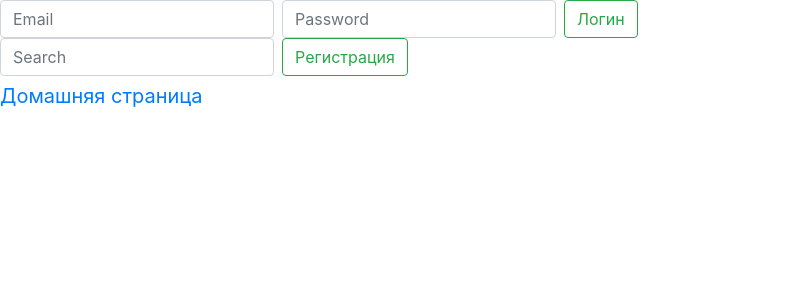
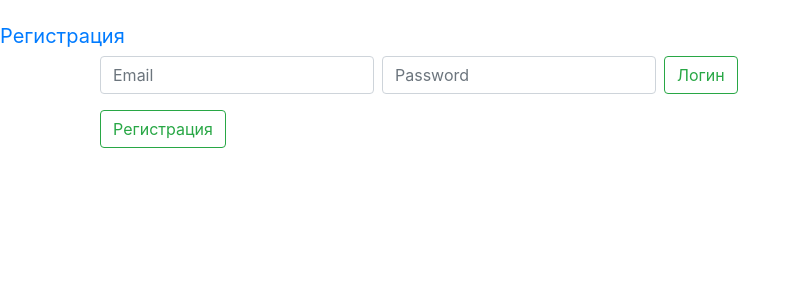
Before and after one commit to StepanAnisenko/WorkWebSite, a Flask app: page / in a window 1280 px wide. Shown: the top 300 px of the page, without its empty margins (0-801 px from the left). Run offline with Flask 2, Linux system fonts and the light colour scheme; some libraries are stand-ins or nearby versions.

Commit message:
Edited main page and registration form

```diff
--- a/app/templates/index.html
+++ b/app/templates/index.html
@@ -6,15 +6,25 @@
     <link rel="stylesheet" href="/static/css/bootstrap.css">
 </head>
 <body>
+    <p></p>
+    <a class="navbar-brand" href="/registration/">Регистрация</a>
+    <div class="container">
+
+        <div class="col">
             <form class="form-inline my-2 my-lg-0" action="/login/">
                 <input class="form-control mr-sm-2" type="text" placeholder="Email" name="email">
                 <input class="form-control mr-sm-2" type="password" placeholder="Password" name="password">
                 <button class="btn btn-outline-success my-2 my-sm-0" type="submit">Логин</button>
             </form>
+        </div>
+        <p></p>
+        <div class="col">
             <form class="form-inline my-2 my-lg-0" action="/registration/">
-      <input class="form-control mr-sm-2" type="search" placeholder="Search" aria-label="Search">
                 <button class="btn btn-outline-success my-2 my-sm-0" type="submit">Регистрация</button>
             </form>
-    <a class="navbar-brand" href="/registration/">Домашняя страница</a>
+        </div>
+    </div>
+
+
 </body>
 </html>
```
Also changed, not shown: app/templates/registration.html (+8 -0 lines). Lines whose indentation alone changed are shown as unchanged.
